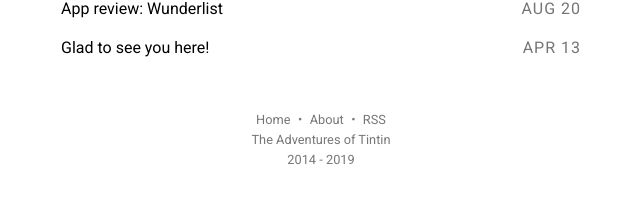
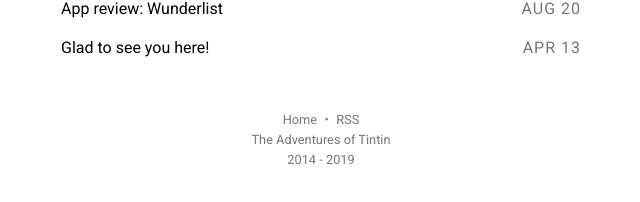
Before and after one commit to tintinrevient/adventures, a Jekyll site: the page built from index.html, in a window 1280 px wide. Shown: the part 1989-2191 px from the top of the page, without its empty margins (319-959 px from the left). Built offline with Jekyll 4.4.1, drawn with Linux system fonts in a browser that asks for light colours.

Commit message:
start to clean up

```diff
--- a/_includes/footer.html
+++ b/_includes/footer.html
@@ -1,7 +1,6 @@
 <div class="footer">
   <span>
   	<a href="{{ site.baseurl }}/" class="phantom">Home</a> ・
-  	<a href="{{ site.baseurl }}/about" class="phantom">About</a> ・
   	<a href="{{ site.baseurl }}/rss" class="phantom">RSS</a></span>
   <span class="block">{{ site.title }}</span>
   <span>2014 - {{ site.time | date: '%Y' }}</span>
```
